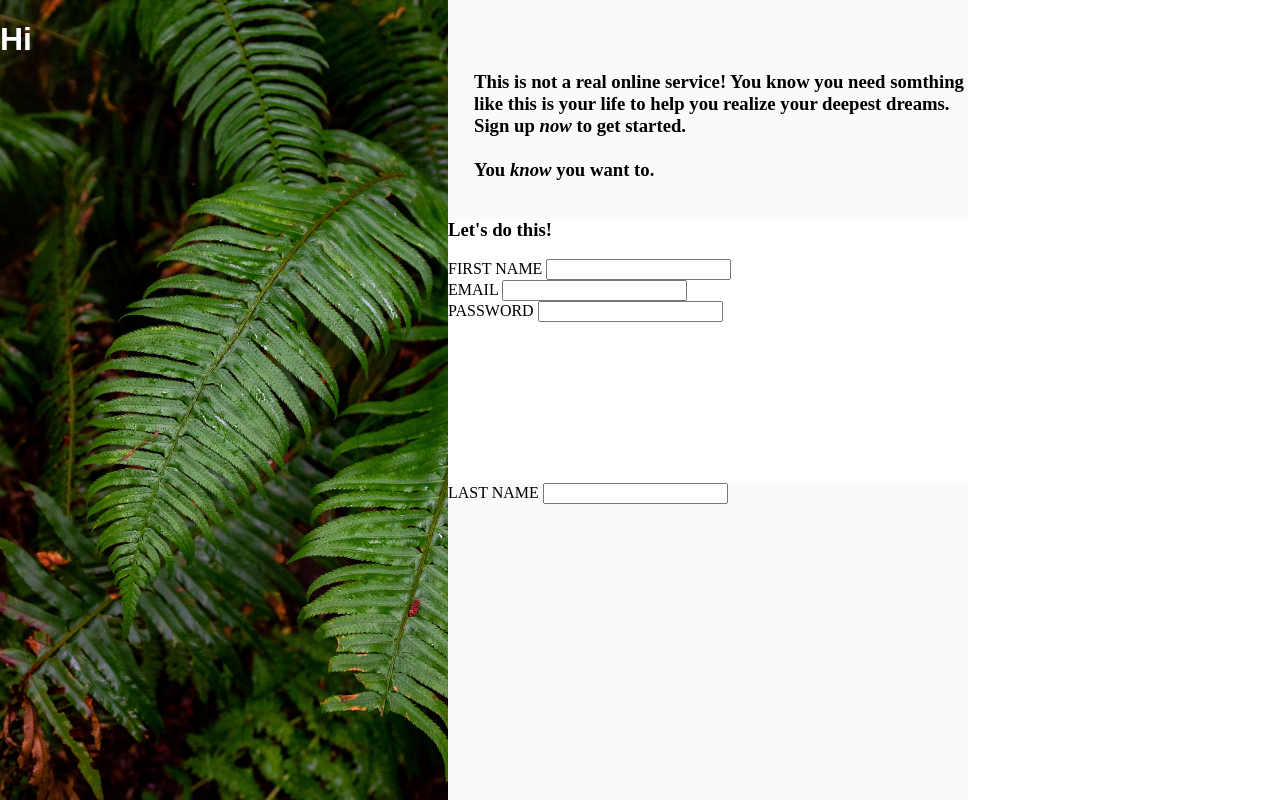
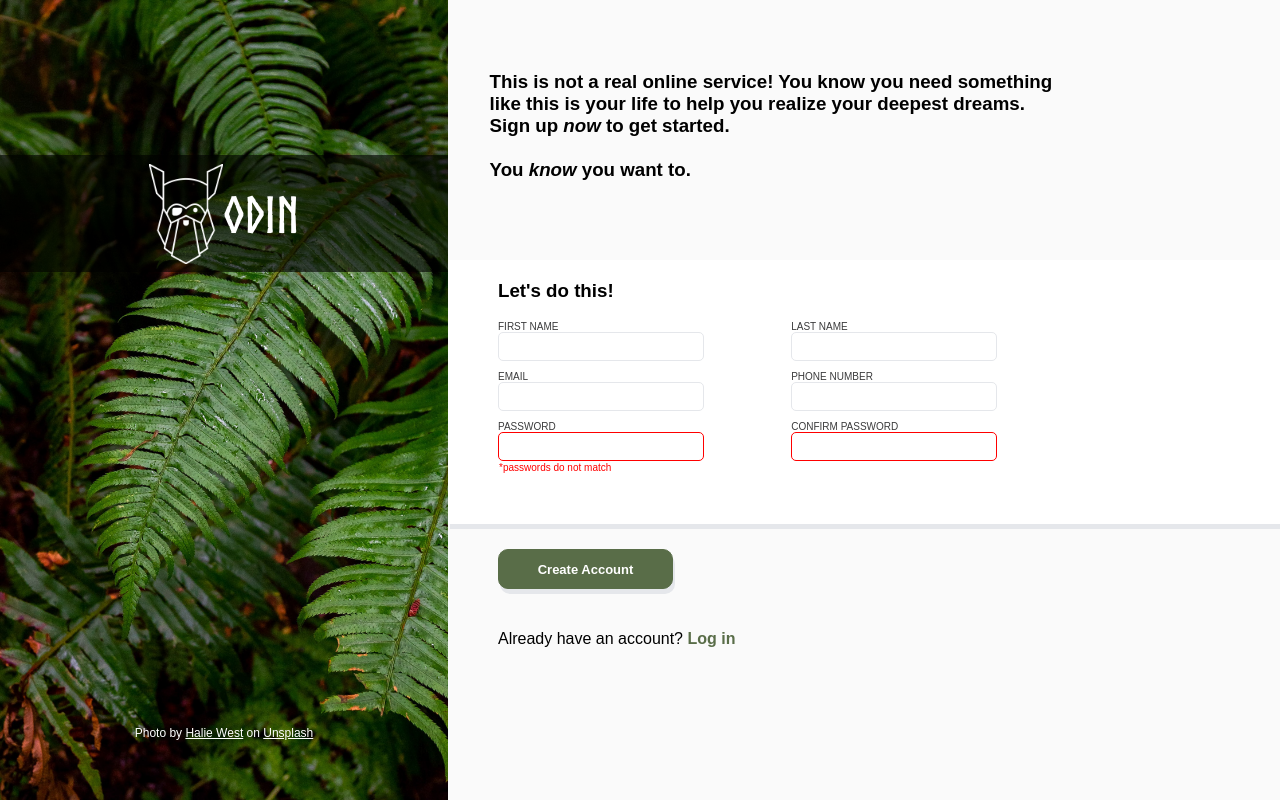
Before and after one commit to Cielo2021/odin-sign-up, a plain HTML site: page index.html in a window 1280 px wide. Drawn offline with Linux system fonts and the light colour scheme.

Commit message:
Finished image part

```diff
--- a/index.html
+++ b/index.html
@@ -10,12 +10,21 @@
 <body>
     <div class="main">
         <div class="left">
-            <h1>Hi</h1>
+            <div class="forImage">
+                <div class="semi-transparent">
+                    <img src="./images/odin-lined.png" alt="Odin Logo" height="100px">
+                    <h1>ODIN</h1>
                     </div>
+                </div>
+                <div class="forFooter">
+                    <p class="p-footer">Photo by <a class="a-footer" href="https://unsplash.com/photos/25xggax4bSA">Halie West</a> on <a class="a-footer" href="unsplash.com">Unsplash</a></p>
+                </div>
+            </div>
+
             <div class="right">
                         <div class="first">
                     <h3>
-                        This is not a real online service! You know you need somthing <br/>
+                        This is not a real online service! You know you need something <br/>
                         like this is your life to help you realize your deepest dreams. <br/>
                         Sign up <em>now</em> to get started.
                         <br/><br/>
@@ -25,22 +34,23 @@
 
                 <form action="" method="get">
                 <div class="second">
-                    <h3>Let's do this!</h3>
-
-                <form action="" method="get" class="form-main-div">
+                    <h3 style="margin-left: 50px; padding-top: 20px;">Let's do this!</h3>
+                    <div class="form-main-div">
                         <div class="form-divs">
+                            <div class="form-div">
                                 <label for="first_name">FIRST NAME</label>
                                 <input type="text" id="first_name" name="first_name">
                             </div>
 
-                    <div class="form-divs">
+                            <div class="form-div">
                                 <label for="eamil">EMAIL</label>
                                 <input type="email" id="email" name="email">
                             </div>
 
-                    <div class="form-divs">
+                            <div class="form-div">
                                 <label for="password">PASSWORD</label>
-                        <input type="password" id="password" name="password">
+                                <input type="password" id="password" name="password" required>
+                                <p id="error">*passwords do not match</p>
                             </div>
                         </div>
 
@@ -50,10 +60,27 @@
                         <input type="text" id="lastName" name="last_name">
                     </div>
 
+                    <div class="form-div">
+                        <label for="phoneNumber">PHONE NUMBER</label>
+                        <input type="tel" id="phoneNumber" name="phoneNumber">
+                    </div>
 
+                    <div class="form-div">
+                        <label for="confirmPassword">CONFIRM PASSWORD</label>
+                        <input type="password" id="confirmPassword" name="confirmPassword" required>
+                    </div>
+                </div>
+            </div>
+        </div>
 
+        <div class="third">
+                <button type="submit" class="btn-green">Create Account</button>
+            </div>
         </form>
-                <div class="third"></div>
+
+        <div class="hyperlink">
+            <p>Already have an account? <a class="login" href="">Log in</a></p>
+         </div>
         </div>
     </div>
 </body>
--- a/style.css
+++ b/style.css
@@ -3,13 +3,10 @@
     src: url(../fonts/Norse-Bold.otf);
   }
 
-  h1 {
-    font-family: my-cool-font, sans-serif;
-  }
-
   body {
     margin: 0;
     padding: 0;
+    font-family: Arial, Helvetica, sans-serif
   }
 
   .main {
@@ -25,7 +22,7 @@
     background-repeat: no-repeat;
     background-size: cover;
     color: white;
-    font-family: Norse-Bold sans-serif;
+    flex-direction: column;
   }
 
 
@@ -33,7 +30,7 @@
     display: flex;
     flex-direction: column;
     background-color: #fafafa;
-    width: 65vh;
+    width: 65vw;
   }
 
   .first {
@@ -42,20 +39,115 @@
     justify-content: flex-start;
     align-items: flex-end;
     margin-left: 5%;
+    margin-bottom: 5%;
   }
 
   .second {
     background-color: white;
     height: 33vh;
-
-  }
+    align-items: center;
+    box-shadow: 2px 5px #E5E7EB;
+}
 
   .form-main-div {
     display: flex;
     flex-direction: row;
+    margin-left: 50px;
+    width: 60%;
+    justify-content: space-between;
   }
 
-  .third {
-    height: 33vh;
+  .form-div {
+    display: flex;
+    flex-direction: column;
+    margin-bottom: 10px;
+  }
+
+  input {
+    width: 200px;
+    border: 1px solid #E5E7EB;
+    height: 25px;
+    border-radius: 5px;
+  }
+
+  input:focus {
+    border: 1px solid blue;
 
   }
+  input:invalid {
+    border: 1px solid red;
+  }
+
+  label{
+    font-size: 10px;
+    color: #3b3b3c;
+}
+
+#error{
+    color: red;
+    font-size: 10px;
+    margin: 1px;
+}
+
+.btn-green{
+    background-color: #596D48;
+    color: white;
+    border: 1px solid #596D48;
+    border-radius: 10px;
+    height: 40px;
+    width: 175px;
+    font-weight: bolder;
+    font-size:small;
+    box-shadow: 2px 5px #E5E7EB;
+}
+.third{
+    margin-left: 50px;
+    margin-top: 25px;
+}
+
+.hyperlink{
+    margin-left: 50px;
+    margin-top: 25px;
+}
+
+.login{
+    color: #596D48;
+    text-decoration: none;
+    font-weight: bold;
+}
+
+.a-footer{
+    color: white;
+}
+
+.p-footer{
+    font-size: 12px;
+}
+
+.forImage{
+    height: 34vh;
+    display: flex;
+    align-items: flex-end;
+}
+
+.forFooter{
+    height: 60vh;
+    display: flex;
+    align-items: flex-end;
+    justify-content: center;
+    width: 100%;
+}
+
+.semi-transparent {
+    display: flex;
+    flex-direction: row;
+    width: 100%;
+    justify-content: center;
+    align-items: center;
+    background: rgba(0, 0, 0, 0.6);
+}
+
+h1 {
+    font-size: 50px;
+    font-family: Norse-Bold;
+}
```
Also changed, not shown: main.js (+12 -0 lines). Lines whose indentation alone changed are shown as unchanged.
